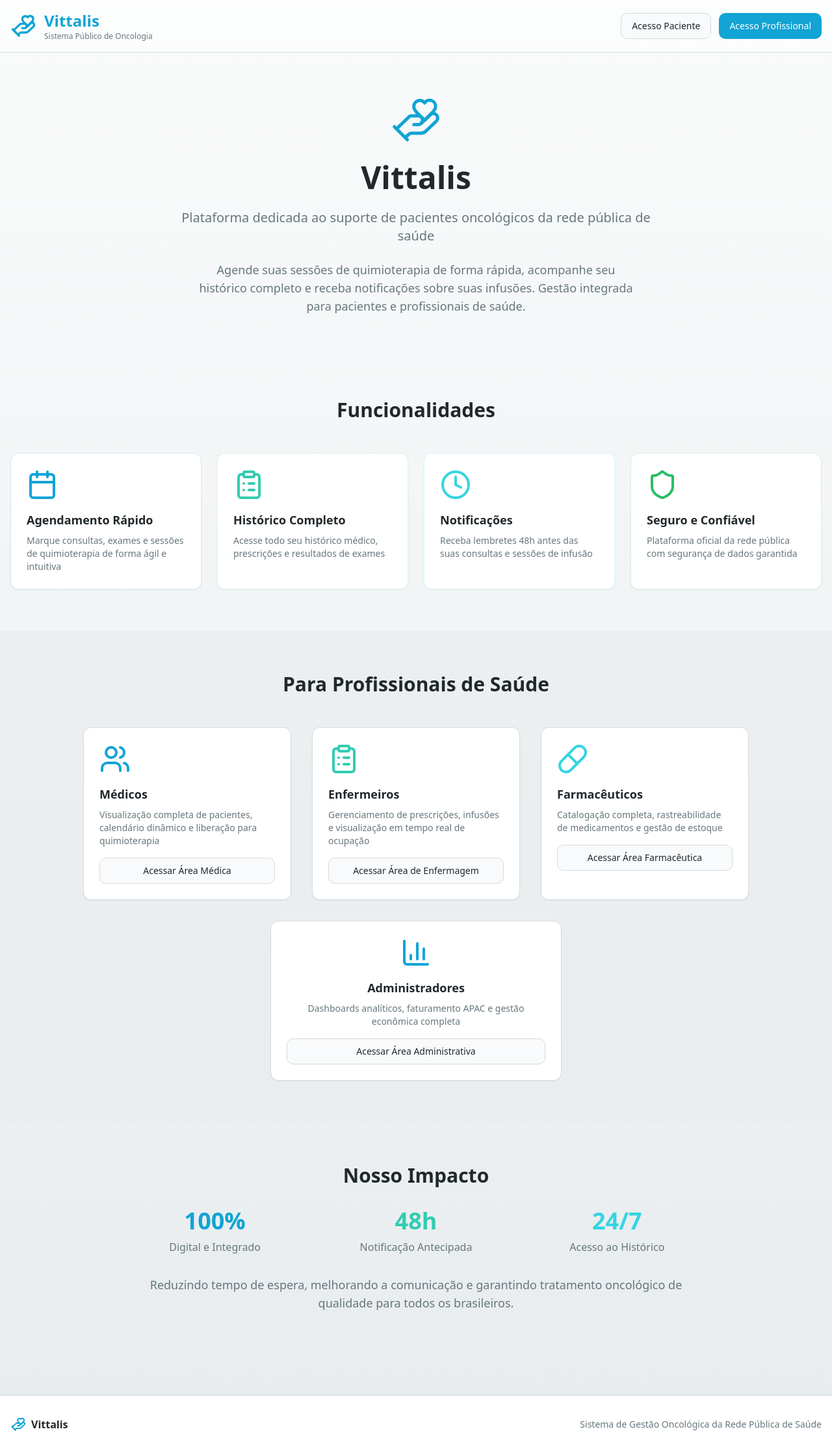
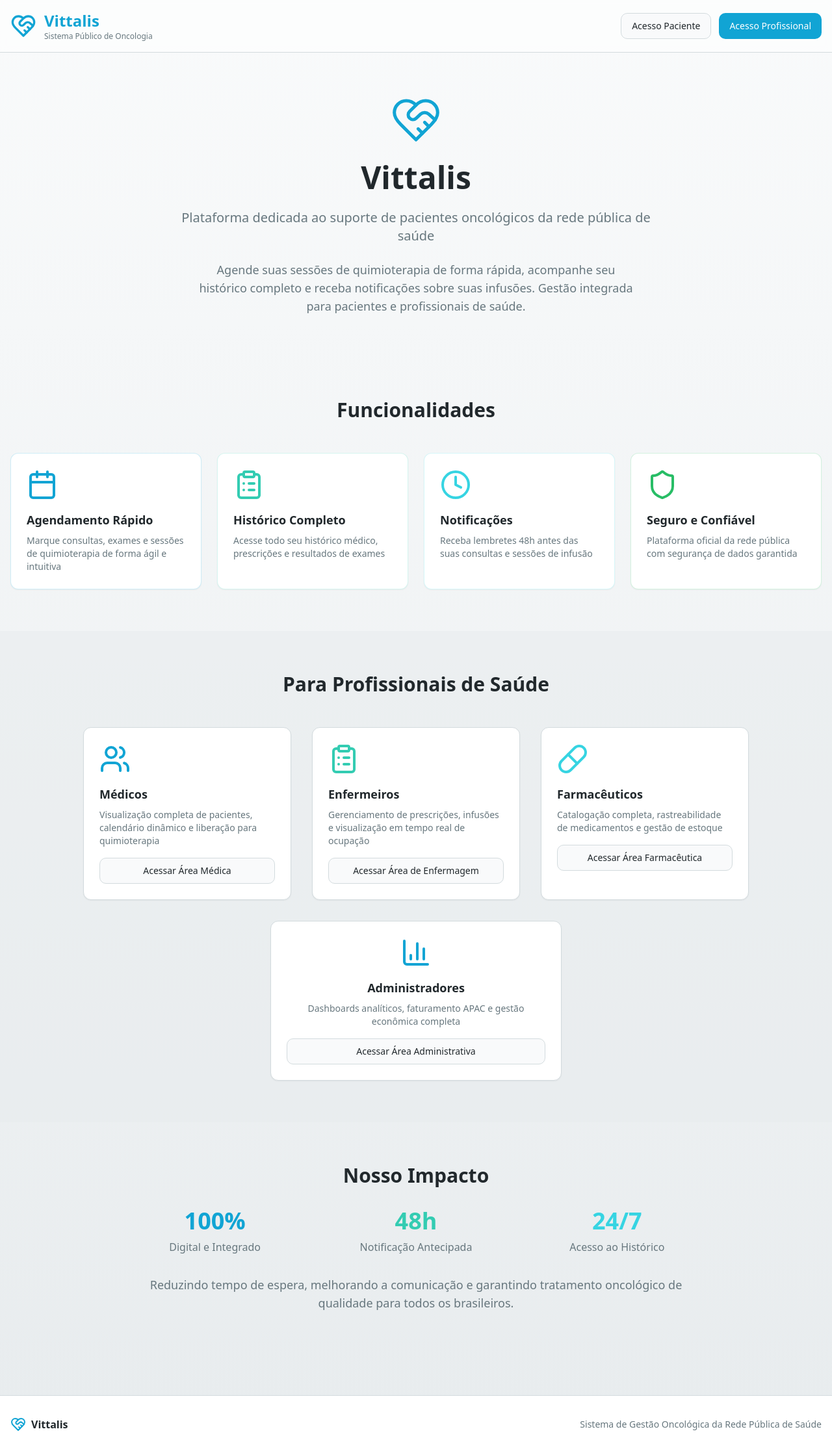
Before and after one commit to PheonixEdson/Vittalis, a React (Vite) app: page / in a window 1280 px wide. Shown: the whole page at 65% size. Built offline with nearby package versions, Linux system fonts and the light colour scheme; the HTML template or start-up script is replaced by a standard one.

Commit message:
Refactor: Replace HandHeart icon

```diff
--- a/src/pages/Index.tsx
+++ b/src/pages/Index.tsx
@@ -1,6 +1,6 @@
 import { Button } from "@/components/ui/button";
 import { Card, CardContent } from "@/components/ui/card";
-import { HandHeart, Calendar, ClipboardList, Pill, BarChart3, Users, Clock, Shield } from "lucide-react";
+import { HeartHandshake, Calendar, ClipboardList, Pill, BarChart3, Users, Clock, Shield } from "lucide-react";
 import { useNavigate } from "react-router-dom";
 
 const Index = () => {
@@ -12,7 +12,7 @@ const Index = () => {
       <header className="border-b bg-card/50 backdrop-blur-sm sticky top-0 z-50">
         <div className="container mx-auto px-4 py-4 flex items-center justify-between">
           <div className="flex items-center gap-3">
-            <HandHeart className="h-10 w-10 text-primary" strokeWidth={2} />
+            <HeartHandshake className="h-10 w-10 text-primary" strokeWidth={2} />
             <div>
               <h1 className="text-2xl font-bold text-primary">Vittalis</h1>
               <p className="text-xs text-muted-foreground">Sistema Público de Oncologia</p>
@@ -32,7 +32,7 @@ const Index = () => {
       {/* Hero Section */}
       <section className="container mx-auto px-4 py-16 text-center">
         <div className="max-w-3xl mx-auto space-y-6">
-          <HandHeart className="h-20 w-20 text-primary mx-auto" strokeWidth={1.5} />
+          <HeartHandshake className="h-20 w-20 text-primary mx-auto" strokeWidth={1.5} />
           <h2 className="text-5xl font-bold text-foreground">
             Vittalis
           </h2>
@@ -184,7 +184,7 @@ const Index = () => {
         <div className="container mx-auto px-4 py-8">
           <div className="flex flex-col md:flex-row justify-between items-center gap-4">
             <div className="flex items-center gap-2">
-              <HandHeart className="h-6 w-6 text-primary" />
+              <HeartHandshake className="h-6 w-6 text-primary" />
               <span className="font-semibold">Vittalis</span>
             </div>
             <p className="text-sm text-muted-foreground text-center">
```
